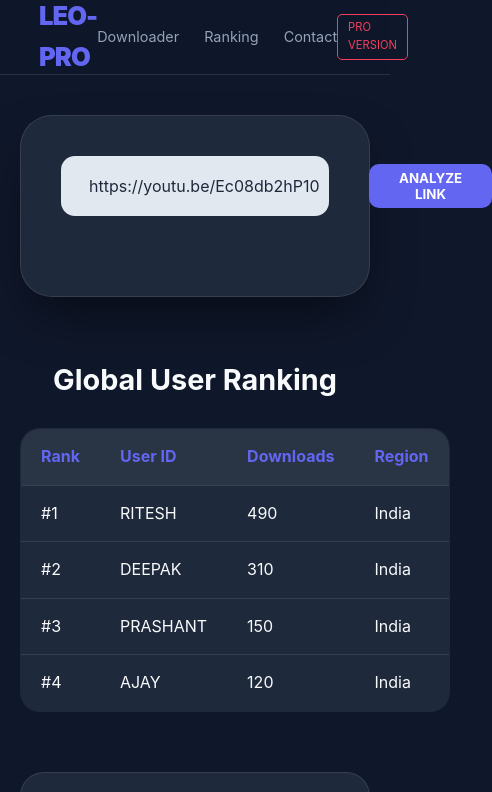
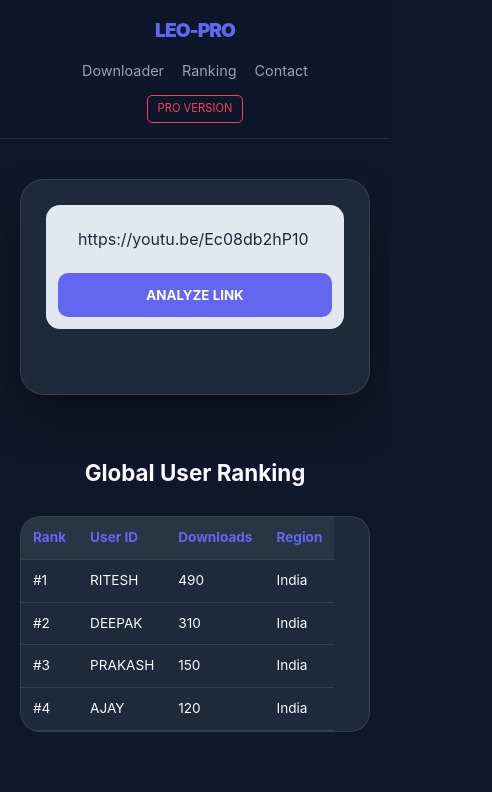
Before and after one commit to Ritesh-roy/YT-OG, a plain HTML site: page index.html in a window 390 px wide. Shown: the top 792 px of the page, 492 px wide, since content can reach past the window. Drawn offline with Linux system fonts and the light colour scheme.

Commit message:
first commit

```diff
--- a/index.html
+++ b/index.html
@@ -84,7 +84,7 @@
             <tbody>
                 <tr><td>#1</td><td>RITESH</td><td>490</td><td>India</td></tr>
                 <tr><td>#2</td><td>DEEPAK</td><td>310</td><td>India</td></tr>
-                <tr><td>#3</td><td>PRASHANT</td><td>150</td><td>India</td></tr>
+                <tr><td>#3</td><td>PRAKASH</td><td>150</td><td>India</td></tr>
                 <tr><td>#4</td><td>AJAY</td><td>120</td><td>India</td></tr>
             </tbody>
         </table>
--- a/style.css
+++ b/style.css
@@ -304,6 +304,115 @@ footer {
     }
 }
 
+/* =============================== */
+/* 📲 TABLET RESPONSIVE (≤1024px) */
+/* =============================== */
+@media (max-width: 1024px) {
+
+    nav {
+        padding: 0 6%;
+    }
+
+    .wrapper {
+        max-width: 900px;
+    }
+
+    .dl-grid {
+        grid-template-columns: repeat(2, 1fr);
+    }
+}
+
+
+/* =============================== */
+/* 📱 MOBILE RESPONSIVE (≤768px) */
+/* =============================== */
+@media (max-width: 768px) {
+
+    nav {
+        flex-direction: column;
+        height: auto;
+        padding: 15px 20px;
+        gap: 12px;
+    }
+
+    .nav-links {
+        justify-content: center;
+        gap: 18px;
+        flex-wrap: wrap;
+    }
+
+    .logo {
+        font-size: 1.4rem;
+    }
+
+    .app-card {
+        padding: 25px;
+        border-radius: 24px;
+    }
+
+    .search-area {
+        flex-direction: column;
+        padding: 12px;
+    }
+
+    .btn-analyze {
+        width: 100%;
+        padding: 14px;
+    }
+
+    .video-info {
+        flex-direction: column;
+        text-align: center;
+    }
+
+    .thumb-wrap {
+        width: 100%;
+    }
+
+    .dl-grid {
+        grid-template-columns: 1fr;
+    }
+
+    .ranking-table {
+        display: block;
+        overflow-x: auto;
+        white-space: nowrap;
+    }
+
+    .contact-box {
+        padding: 25px;
+    }
+}
+
+
+/* =============================== */
+/* 📱 SMALL MOBILE RESPONSIVE (≤480px) */
+/* =============================== */
+@media (max-width: 480px) {
+
+    .logo {
+        font-size: 1.2rem;
+    }
+
+    .section-title {
+        font-size: 1.4rem;
+    }
+
+    .ranking-table th,
+    .ranking-table td {
+        padding: 10px 12px;
+        font-size: 0.85rem;
+    }
+
+    footer {
+        padding: 40px 10px;
+    }
+
+    .copyright {
+        font-size: 0.8rem;
+    }
+}
+
 /* .logo {
   height: 38px;
   width: auto;
```
